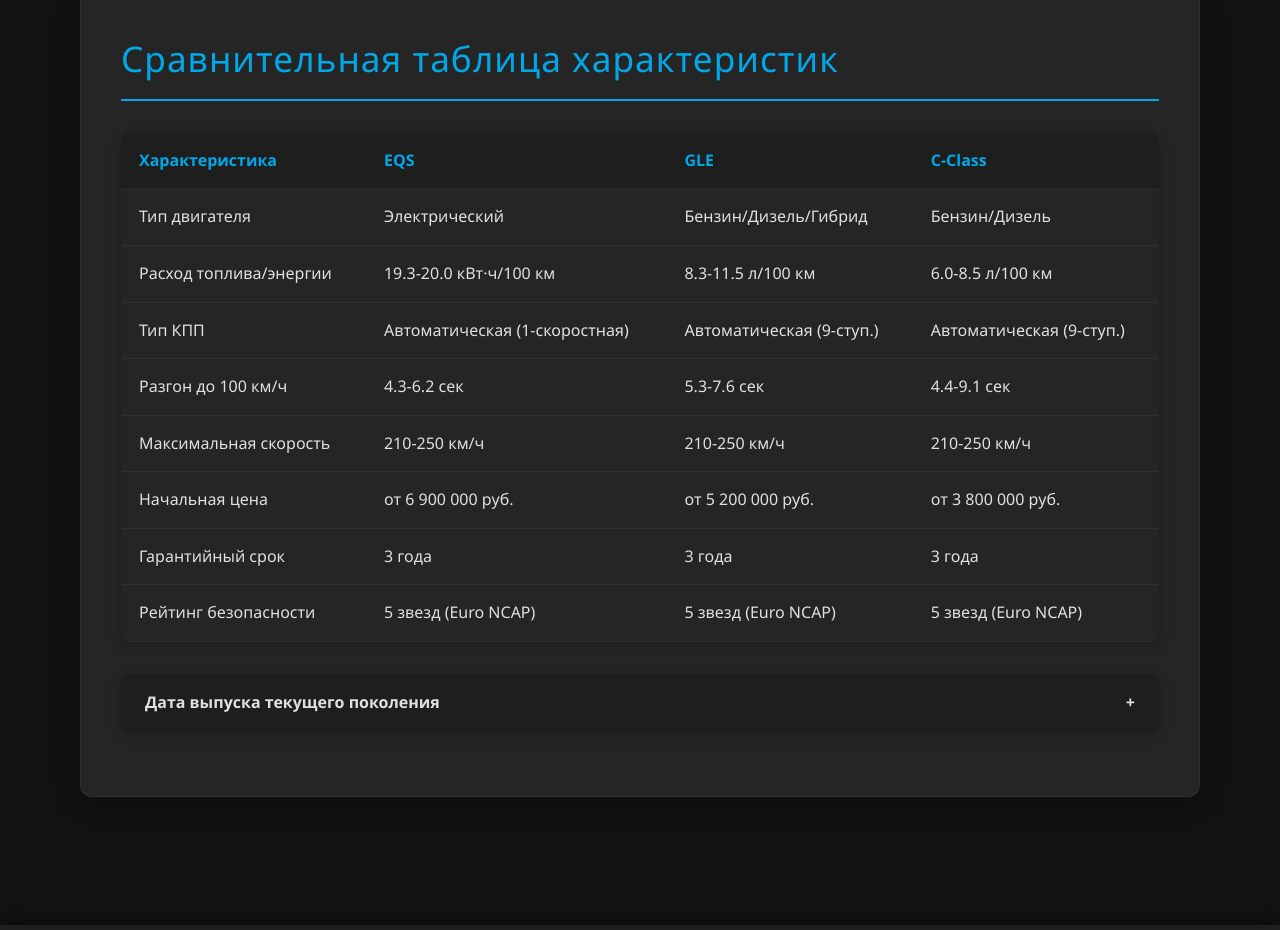
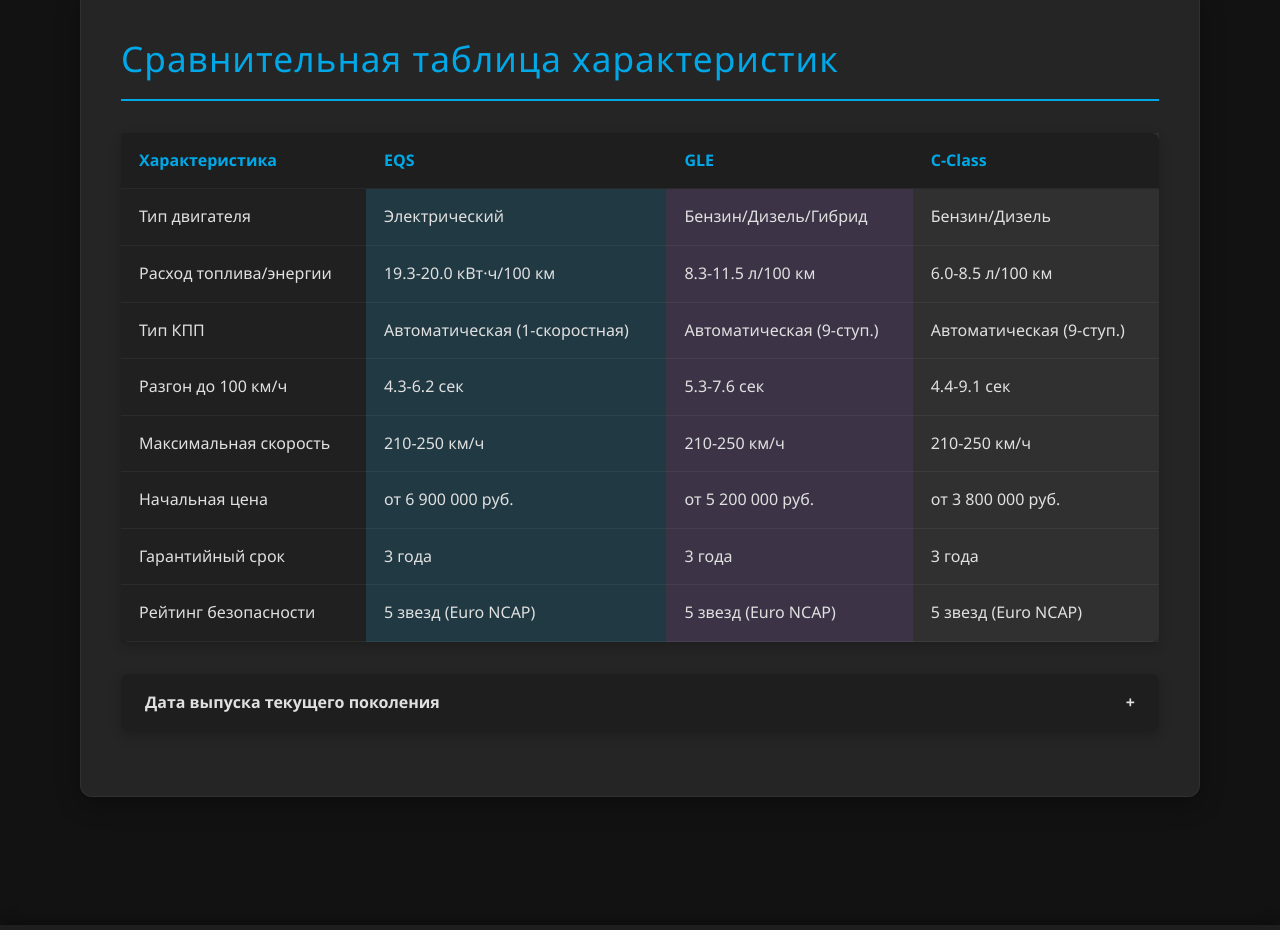
Before and after one commit to DT6503/Lab2z2, a plain HTML site: page index.html in a window 1280 px wide. Shown: the part 7642-8572 px from the top of the page. Drawn offline with Linux system fonts and the light colour scheme.

Commit message:
Update index.html

```diff
--- a/index.html
+++ b/index.html
@@ -694,6 +694,12 @@
                     <th>GLE</th>
                     <th>C-Class</th>
                 </tr>
+                  <colgroup>
+            <col style="background-color: rgba(30, 30, 30, 0.7);"> <!-- Колонка "Характеристика" -->
+            <col style="background-color: rgba(0, 168, 232, 0.15);"> <!-- Колонка EQS -->
+            <col style="background-color: rgba(187, 134, 252, 0.15);"> <!-- Колонка GLE -->
+            <col style="background-color: rgba(255, 255, 255, 0.05);"> <!-- Колонка C-Class -->
+        </colgroup>
                 <tr>
                     <td>Тип двигателя</td>
                     <td>Электрический</td>
@@ -760,4 +766,5 @@
 
 
 </body>
+
 </html>
```
